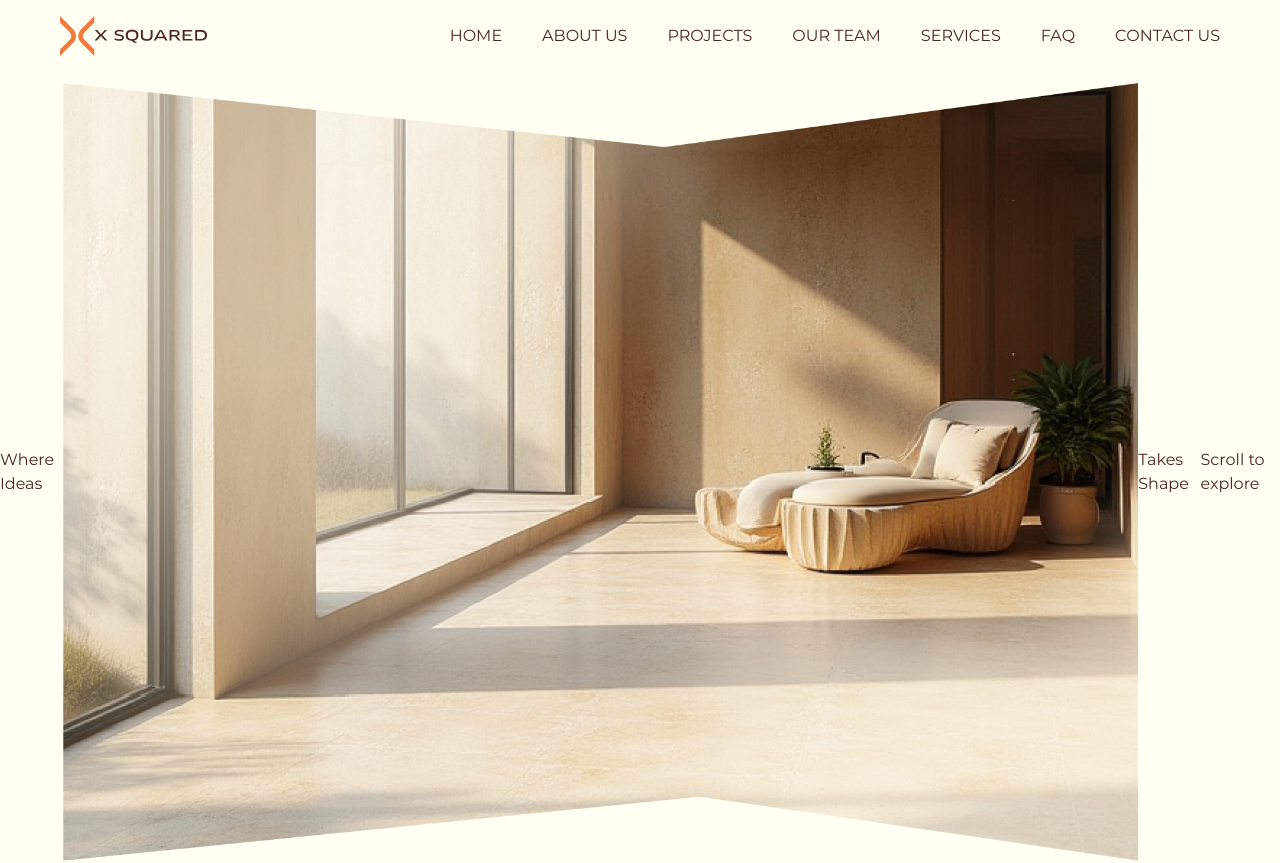
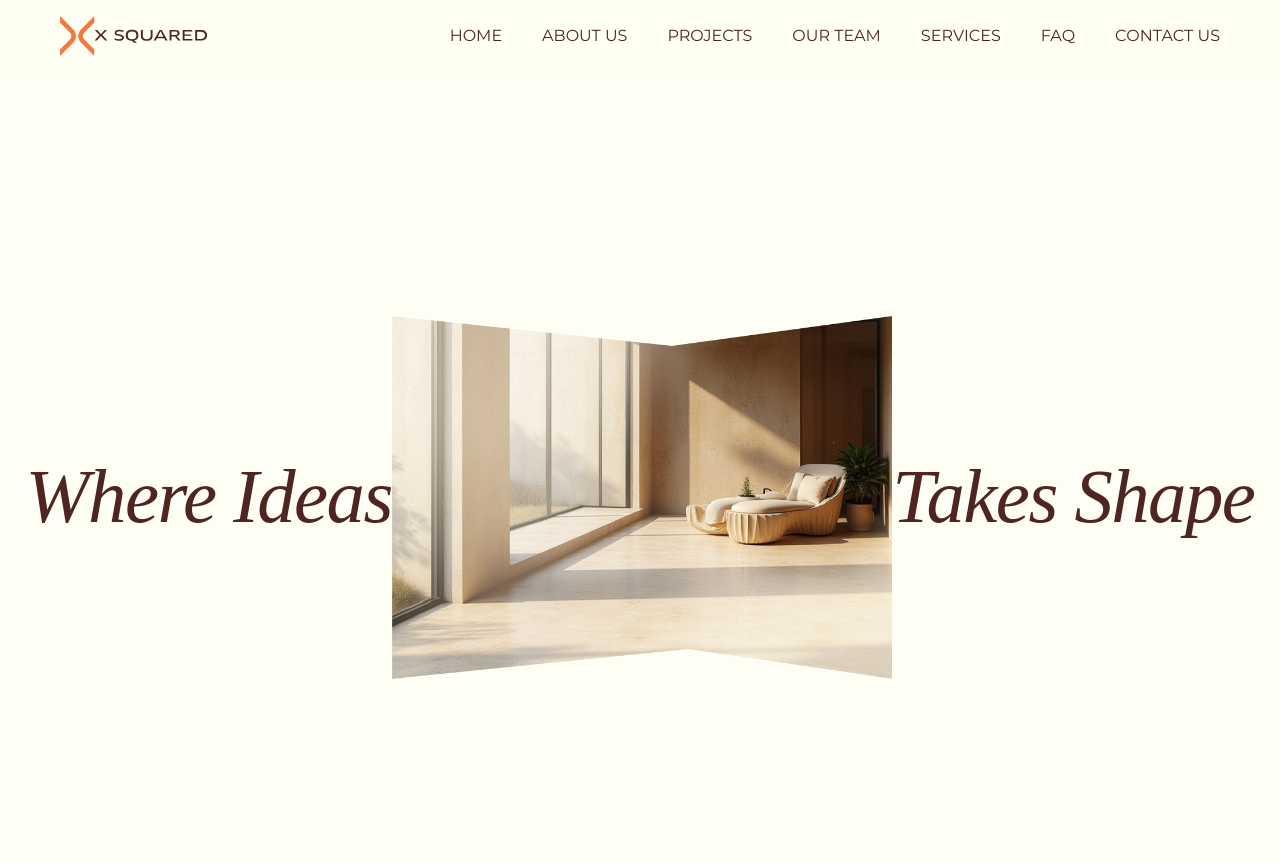
Before and after one commit to Sitezera/x-squared, a React (Vite) app: page / in a window 1280 px wide. Shown: the top 863 px of the page. Built offline with nearby package versions, Linux system fonts and the light colour scheme.

Commit message:
simple UI

```diff
--- a/src/components/Home/About.jsx
+++ b/src/components/Home/About.jsx
@@ -112,12 +112,12 @@ const About = () => {
         .text-italic {
           font-style: italic;
           font-family: 'Times New Roman', Georgia, serif;
-          font-size: 2.2rem;
+          font-size: 2rem;
           font-weight: 300;
           letter-spacing: 0.01em;
           vertical-align: middle;
           line-height: 6rem;
-          text-align: justify;
+          text-align: left;
           text-wrap: pretty;
 
         }
--- a/src/components/Home/Hero.jsx
+++ b/src/components/Home/Hero.jsx
@@ -2,215 +2,41 @@ import React, { useState, useEffect, useRef } from 'react'
 import { motion } from 'framer-motion'
 
 const Hero = () => {
-  const [scrollProgress, setScrollProgress] = useState(0)
-  const [isExpanded, setIsExpanded] = useState(false)
-  const [touchStartY, setTouchStartY] = useState(0)
-  const [isLoaded, setIsLoaded] = useState(false)
-  const sectionRef = useRef(null)
 
-  // Initial loading animation trigger
-  useEffect(() => {
-    const timer = setTimeout(() => {
-      setIsLoaded(true)
-    }, 100) // Small delay to ensure smooth start
-    return () => clearTimeout(timer)
-  }, [])
-
-  useEffect(() => {
-    const handleWheel = (e) => {
-      if (isExpanded && e.deltaY < 0 && window.scrollY <= 5) {
-        setIsExpanded(false)
-        e.preventDefault()
-      } else if (!isExpanded) {
-        e.preventDefault()
-        const scrollDelta = e.deltaY * 0.001
-        const newProgress = Math.min(Math.max(scrollProgress + scrollDelta, 0), 1)
-        setScrollProgress(newProgress)
-
-        if (newProgress >= 1) {
-          setIsExpanded(true)
-        }
-      }
-    }
-
-    const handleTouchStart = (e) => {
-      setTouchStartY(e.touches[0].clientY)
-    }
-
-    const handleTouchMove = (e) => {
-      if (!touchStartY) return
-
-      const touchY = e.touches[0].clientY
-      const deltaY = touchStartY - touchY
-
-      if (isExpanded && deltaY < -20 && window.scrollY <= 5) {
-        setIsExpanded(false)
-        e.preventDefault()
-      } else if (!isExpanded) {
-        e.preventDefault()
-        const scrollFactor = deltaY < 0 ? 0.008 : 0.005
-        const scrollDelta = deltaY * scrollFactor
-        const newProgress = Math.min(Math.max(scrollProgress + scrollDelta, 0), 1)
-        setScrollProgress(newProgress)
-
-        if (newProgress >= 1) {
-          setIsExpanded(true)
-        }
-
-        setTouchStartY(touchY)
-      }
-    }
-
-    const handleTouchEnd = () => {
-      setTouchStartY(0)
-    }
-
-    const handleScroll = () => {
-      if (!isExpanded) {
-        window.scrollTo(0, 0)
-      }
-    }
-
-    window.addEventListener('wheel', handleWheel, { passive: false })
-    window.addEventListener('scroll', handleScroll)
-    window.addEventListener('touchstart', handleTouchStart, { passive: false })
-    window.addEventListener('touchmove', handleTouchMove, { passive: false })
-    window.addEventListener('touchend', handleTouchEnd)
-
-    return () => {
-      window.removeEventListener('wheel', handleWheel)
-      window.removeEventListener('scroll', handleScroll)
-      window.removeEventListener('touchstart', handleTouchStart)
-      window.removeEventListener('touchmove', handleTouchMove)
-      window.removeEventListener('touchend', handleTouchEnd)
-    }
-  }, [scrollProgress, isExpanded, touchStartY])
-
-  // Calculate dynamic sizes and positions based on scroll progress
-  const imageScale = 1 + scrollProgress * 0.5 // Scales from 1 to 1.5 (reduced from 2.8)
-  const leftTextTranslate = scrollProgress * -200 // Moves left text further left
-  const rightTextTranslate = scrollProgress * 200 // Moves right text further right
-  const textOpacity = Math.max(0.3, 1 - scrollProgress * 0.7) // Fade out text slightly
 
   return (
-    <motion.section
-      className="hero"
-      id="home"
-      initial={{ opacity: 0 }}
-      animate={{ opacity: 1 }}
-      transition={{ duration: 0.8, ease: "easeOut" }}
-    >
-      <div className="hero-container" ref={sectionRef}>
+    <section className="hero" id="home">
+      <div className="hero-container" >
         {/* Left text - "Where Ideas" */}
         <motion.div
           className="hero-text-left"
-          initial={{ x: -200, opacity: 0 }}
-          animate={isLoaded ? { x: 0, opacity: 1 } : { x: -200, opacity: 0 }}
-          transition={{
-            duration: 1.2,
-            delay: 0.5,
-            ease: [0.25, 0.25, 0.25, 0.75]
-          }}
-          style={{
-            transform: `translateX(${leftTextTranslate}px)`,
-            opacity: isLoaded ? textOpacity : 0
-          }}
+
         >
-          <motion.h1
-            className="hero-title"
-            initial={{ y: 30, opacity: 0 }}
-            animate={isLoaded ? { y: 0, opacity: 1 } : { y: 30, opacity: 0 }}
-            transition={{ duration: 0.8, delay: 1.0 }}
-          >
-            Where Ideas
-          </motion.h1>
+          <h1 className="hero-title">Where Ideas</h1>
         </motion.div>
 
         {/* Center image */}
         <motion.div
           className="hero-image-container"
-          initial={{ scale: 0.3, opacity: 0, y: 50 }}
-          animate={isLoaded ? { scale: 1, opacity: 1, y: 0 } : { scale: 0.3, opacity: 0, y: 50 }}
-          transition={{
-            duration: 1.4,
-            delay: 0.2,
-            ease: [0.25, 0.25, 0.25, 0.75]
-          }}
-          style={{
-            transform: `scale(${imageScale}) translateY(${isLoaded ? 0 : 50}px)`,
-            zIndex: 1
-          }}
+
         >
-          <motion.img
+          <img
             src="/assets/hero image.png"
             alt="Minimalist interior with natural light"
             className="hero-img"
-            initial={{ scale: 1.2, filter: "blur(10px)" }}
-            animate={isLoaded ? { scale: 1, filter: "blur(0px)" } : { scale: 1.2, filter: "blur(10px)" }}
-            transition={{ duration: 1.6, delay: 0.8 }}
           />
 
-          {/* Overlay that fades out as image expands */}
-          <motion.div
-            className="image-overlay"
-            initial={{ opacity: 0.8 }}
-            animate={isLoaded ? { opacity: Math.max(0, 0.2 - scrollProgress * 0.2) } : { opacity: 0.8 }}
-            transition={{ duration: 1, delay: 1.2 }}
-            style={{
-              opacity: isLoaded ? Math.max(0, 0.2 - scrollProgress * 0.2) : 0.8
-            }}
-          />
         </motion.div>
 
         {/* Right text - "Takes Shape" */}
         <motion.div
           className="hero-text-right"
-          initial={{ x: 200, opacity: 0 }}
-          animate={isLoaded ? { x: 0, opacity: 1 } : { x: 200, opacity: 0 }}
-          transition={{
-            duration: 1.2,
-            delay: 0.7,
-            ease: [0.25, 0.25, 0.25, 0.75]
-          }}
-          style={{
-            transform: `translateX(${rightTextTranslate}px)`,
-            opacity: isLoaded ? textOpacity : 0
-          }}
+
         >
-          <motion.h1
-            className="hero-title"
-            initial={{ y: 30, opacity: 0 }}
-            animate={isLoaded ? { y: 0, opacity: 1 } : { y: 30, opacity: 0 }}
-            transition={{ duration: 0.8, delay: 1.2 }}
-          >
-            Takes Shape
-          </motion.h1>
+          <h1 className="hero-title">Takes Shape</h1>
         </motion.div>
 
-        {/* Scroll indicator */}
-        {!isExpanded && (
-          <motion.div
-            className="scroll-indicator"
-            initial={{ opacity: 0, y: 20 }}
-            animate={{
-              opacity: isLoaded && scrollProgress < 0.1 ? 1 : 0,
-              y: isLoaded ? 0 : 20
-            }}
-            transition={{
-              duration: 0.6,
-              delay: isLoaded ? 2.0 : 0,
-              ease: "easeOut"
-            }}
-          >
-            <motion.p
-              initial={{ opacity: 0 }}
-              animate={isLoaded ? { opacity: 1 } : { opacity: 0 }}
-              transition={{ duration: 0.4, delay: 2.2 }}
-            >
-              Scroll to explore
-            </motion.p>
-          </motion.div>
-        )}
+
       </div>
 
       <style jsx>{`
@@ -239,8 +65,8 @@ const Hero = () => {
 
         .hero-image-container {
           position: relative;
-          width: 40%;
-          max-width: 550px;
+          width: 50%;
+          max-width: 50%;
           height: auto;
           z-index: 1;
           border-radius: 0;
@@ -256,13 +82,6 @@ const Hero = () => {
           object-fit: cover;
         }
 
-        .image-overlay {
-          position: absolute;
-          inset: 0;
-          background: rgba(0, 0, 0, 0.1);
-          border-radius: 0;
-          pointer-events: none;
-        }
 
         .hero-text-left {
           position: absolute;
@@ -274,7 +93,7 @@ const Hero = () => {
 
         .hero-text-right {
           position: absolute;
-          right: 12%;
+          right: 11%;
           bottom: 25%;
           z-index: 30;
           transition: transform 0.1s ease-out, opacity 0.1s ease-out;
@@ -404,7 +223,7 @@ const Hero = () => {
           -ms-user-select: none;
         }
       `}</style>
-    </motion.section>
+    </section>
   )
 }
 
--- a/src/components/Home/Services.jsx
+++ b/src/components/Home/Services.jsx
@@ -52,7 +52,7 @@ const Services = () => {
               whileInView={{ opacity: 1, y: 0, rotateY: 0 }}
               transition={{ duration: 0.8, delay: 0.3 }}
               viewport={{ once: true }}
-              whileHover={{ y: -10, scale: 1.02 }}
+
             >
               <motion.div
                 className={styles.serviceIcon}
@@ -94,7 +94,6 @@ const Services = () => {
               whileInView={{ opacity: 1, y: 0, rotateY: 0 }}
               transition={{ duration: 0.8, delay: 0.5 }}
               viewport={{ once: true }}
-              whileHover={{ y: -10, scale: 1.02 }}
             >
               <motion.div
                 className={styles.serviceIcon}
@@ -102,7 +101,6 @@ const Services = () => {
                 whileInView={{ scale: 1, rotate: 0 }}
                 transition={{ duration: 0.6, delay: 0.7, type: "spring", stiffness: 200 }}
                 viewport={{ once: true }}
-                whileHover={{ rotate: -10, scale: 1.1 }}
               >
                 <img src="/assets/service icon2.png" alt="Project Enabler" className={styles.serviceIconImg} />
               </motion.div>
@@ -136,7 +134,6 @@ const Services = () => {
               whileInView={{ opacity: 1, y: 0, rotateY: 0 }}
               transition={{ duration: 0.8, delay: 0.7 }}
               viewport={{ once: true }}
-              whileHover={{ y: -10, scale: 1.02 }}
             >
               <motion.div
                 className={styles.serviceIcon}
@@ -144,7 +141,6 @@ const Services = () => {
                 whileInView={{ scale: 1, rotate: 0 }}
                 transition={{ duration: 0.6, delay: 0.9, type: "spring", stiffness: 200 }}
                 viewport={{ once: true }}
-                whileHover={{ rotate: 10, scale: 1.1 }}
               >
                 <img src="/assets/service icone 3.png" alt="Portfolio Management" className={styles.serviceIconImg} />
               </motion.div>
--- a/src/components/Home/Services.module.css
+++ b/src/components/Home/Services.module.css
@@ -96,6 +96,7 @@
     letter-spacing: 1px;
     margin: 0 0 1rem 0;
     line-height: 1.3;
+    height: 3rem;
 }
 
 .serviceText {
```
